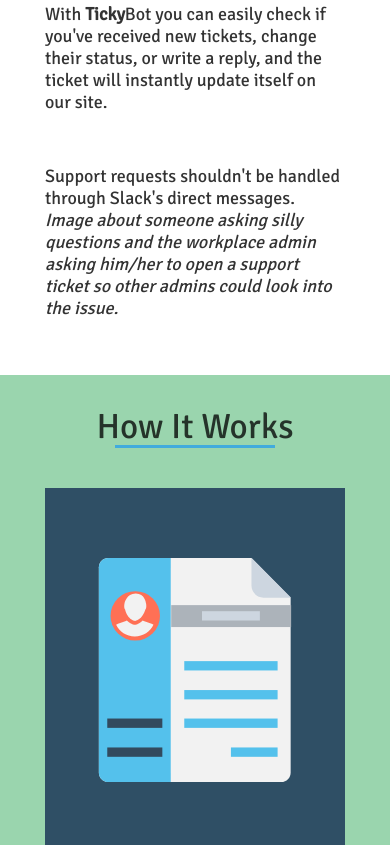
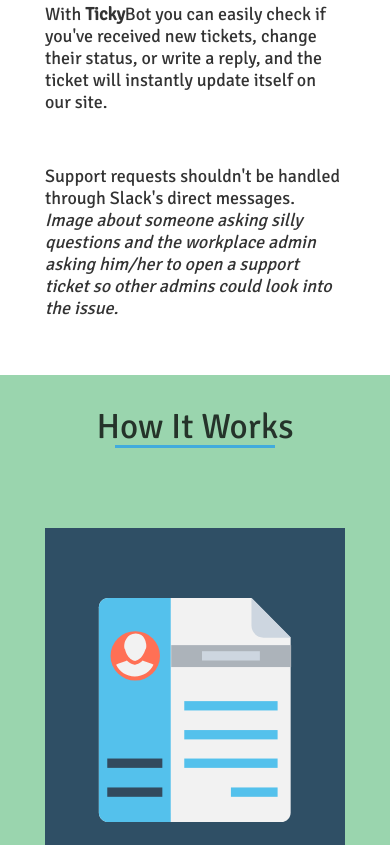
Before and after one commit to ShadeB/TICKYBOT-CLONE, a website: page index.html in a window 390 px wide. Shown: the part 1155-2000 px from the top of the page. Drawn offline with Linux system fonts and the light colour scheme.

Commit message:
turn the showcase section responsive

```diff
--- a/index.html
+++ b/index.html
@@ -127,7 +127,7 @@
 
         <section class = "layout showcase">
           <div class = "container">
-            <div class = "grid--layout">
+            <div class = "grid--layout showcase--grid">
               <h2 class="section--heading">How it works</h2>
               <figure class = "card">
                 <img src = "images/workplace.svg" alt="">
--- a/style.css
+++ b/style.css
@@ -110,7 +110,6 @@ h1, h2 {
 
 .grid--layout {
   display: grid;
-  grid-template-columns: repeat(auto-fit, minmax(240px, 1fr));
   grid-gap: 4rem;
 }
 
@@ -123,12 +122,16 @@ h1, h2 {
   grid-column: 1 / -1;
 }
 
-.grid--layout *:nth-child(4) {
+.product--about *:nth-child(4) {
   grid-column: 1 / -1;
 }
 
 .showcase {
   background: rgba(112, 195, 140, 0.7);
+}
+
+.showcase--grid {
+  grid-template-columns: repeat(auto-fit, minmax(310px, 1fr));
 }
 
 .card {
@@ -210,4 +213,19 @@ h1, h2 {
   .product--about * {
     margin-bottom: 2.6rem;
   }
+
+  .showcase--grid {
+    display: flex;
+    flex-direction: column;
+  }
+
+  .showcase--grid > * {
+    margin-bottom: 4rem;
+  }
 }
+
+@media (max-width: 1100px) {
+  .showcase--grid *:nth-child(4) {
+    grid-column: 1 / -1;
+  }
+}
```
